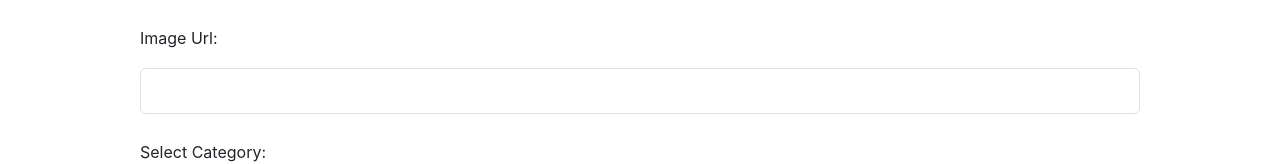
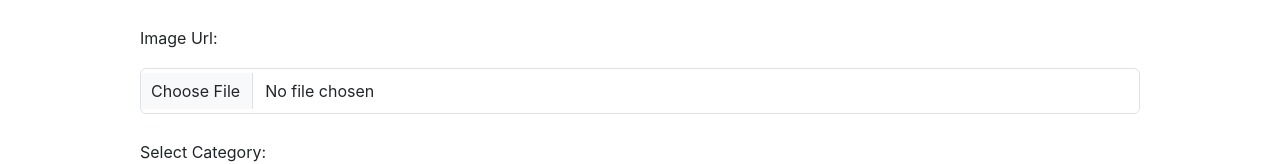
Before and after one commit to NewForce-Cohort-7/tabloidfullstack-agnostic-pillows, a React (Create React App) app in the folder TabloidFullStack/TabloidFullStack/client/tabloid/: page /posts/1/edit in a window 1280 px wide. Shown: the part 328-492 px from the top of the page. Built offline with nearby package versions, Linux system fonts and the light colour scheme; no server answers; sample sign-in values are in the browser's storage.

Commit message:
merging ticket #26

```diff
--- a/TabloidFullStack/TabloidFullStack/client/tabloid/src/components/posts/PostEdit.js
+++ b/TabloidFullStack/TabloidFullStack/client/tabloid/src/components/posts/PostEdit.js
@@ -91,9 +91,9 @@ export const PostEdit = () => {
                     <Label htmlFor="imageLocation">Image Url:</Label>
                     <Input
                         className="post-input"
-                        type="text"
+                        type="file"
                         id="imageLocation"
-                        value={editedPost.imageLocation}
+                        value=""
                         onChange={
                             (event) => {
                                 const copy = { ...editedPost }
--- a/TabloidFullStack/TabloidFullStack/client/tabloid/src/components/posts/PostForm.js
+++ b/TabloidFullStack/TabloidFullStack/client/tabloid/src/components/posts/PostForm.js
@@ -92,7 +92,7 @@ export const PostForm = () => {
                     <Label htmlFor="imageLocation">Image Url:</Label>
                     <Input
                         className="post-input"
-                        type="text"
+                        type="file"
                         id="imageLocation"
                         value={newPost.imageLocation}
                         onChange={
```
